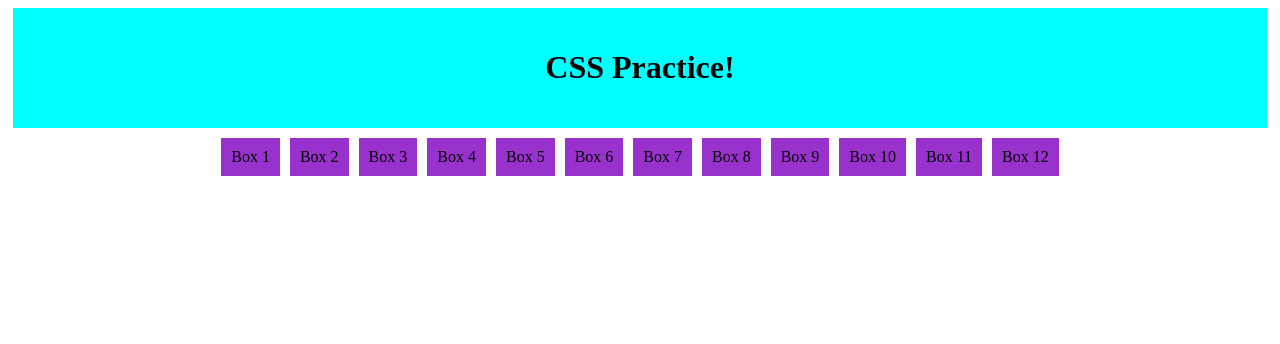
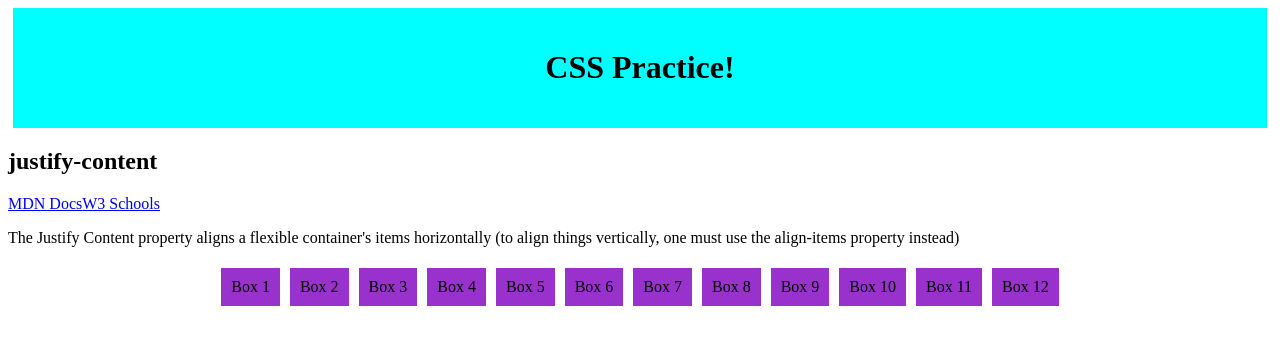
Before and after one commit to e-clawson/css-practice, a React (Vite) app: page / in a window 1280 px wide. Shown: the top 344 px of the page. Built offline with nearby package versions, Linux system fonts and the light colour scheme.

Commit message:
added text

```diff
--- a/src/App.jsx
+++ b/src/App.jsx
@@ -6,6 +6,12 @@ function App() {
     <>
     <div className='title'>
       <h1>CSS Practice!</h1>
+    </div>
+    <div className='text'>
+      <h2>justify-content</h2>
+      <a href="https://developer.mozilla.org/en-US/docs/Web/CSS/justify-content">MDN Docs</a>
+      <a href="https://www.w3schools.com/cssref/css3_pr_justify-content.php">W3 Schools</a>
+      <p>The Justify Content property aligns a flexible container's items horizontally (to align things vertically, one must use the align-items property instead) </p>
     </div>
     <div className='text-boxes'>
         <p className='text-box'>Box 1</p>
```
Also changed, not shown: 1 other file (tests, documents, lock files or other folders).
